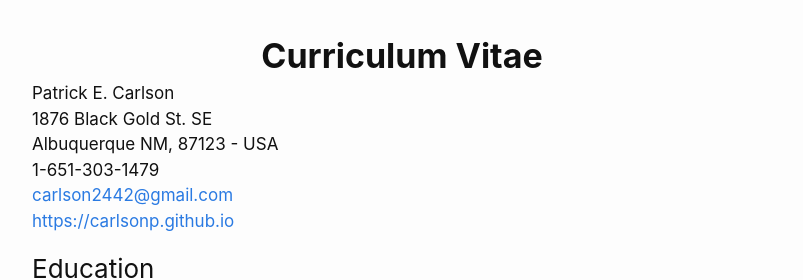
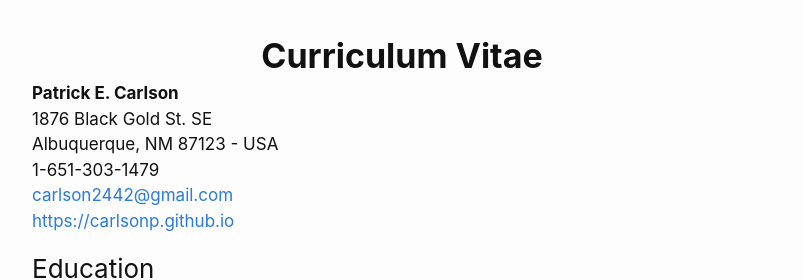
Before and after one commit to carlsonp/carlsonp.github.io, a Jekyll site: the page built from cv.md, in a window 1280 px wide and 900 px high. Shown: the top 280 px of the window, without its empty margins (238-1041 px from the left). Built offline with Jekyll 4.4.1, drawn with Linux system fonts in a browser that asks for light colours.

Commit message:
formatting

```diff
--- a/_includes/cv.html
+++ b/_includes/cv.html
@@ -3,11 +3,11 @@
     Curriculum Vitae<br>
 </div>
 
-{{ site.data.contact.name }}
+<b>{{ site.data.contact.name }}</b>
 <br>
 {{ site.data.contact.address_street }}
 <br>
-{{ site.data.contact.address_city }} {{ site.data.contact.address_state }}, {{ site.data.contact.address_zip }} - {{ site.data.contact.country }}
+{{ site.data.contact.address_city }}, {{ site.data.contact.address_state }} {{ site.data.contact.address_zip }} - {{ site.data.contact.country }}
 <br>
 {{ site.data.contact.phone }}
 <br>
@@ -132,7 +132,8 @@ Conference Attendance
 
 <div>
 {% for conf in site.data.conferences %}
-    {{ conf.title }}<div class="resume-timeperiod">{{ conf.date }}</div><br>
+    <a target="_blank" rel="noopener" href="{{ conf.url }}">{{ conf.title }}</a>
+    <div class="resume-timeperiod">{{ conf.date }}</div><br>
     <div class="resume-indent">{{ conf.city}}{% if conf.state %}, {{ conf.state}}{% endif %} - {{ conf.country }}</div>
 {% endfor %}
 </div>
--- a/_includes/resume.html
+++ b/_includes/resume.html
@@ -4,7 +4,7 @@
 </div>
 
 <div class="center-text">
-  {{ site.data.contact.address_street }} - {{ site.data.contact.address_city }} {{ site.data.contact.address_state }}, {{ site.data.contact.address_zip }} - {{ site.data.contact.country }}
+  {{ site.data.contact.address_street }} - {{ site.data.contact.address_city }}, {{ site.data.contact.address_state }} {{ site.data.contact.address_zip }} - {{ site.data.contact.country }}
   <br>
   {{ site.data.contact.phone }} - <a target="_blank" rel="noopener" href="mailto:{{ site.data.contact.email }}">{{ site.data.contact.email }}</a>
   <br>
```
